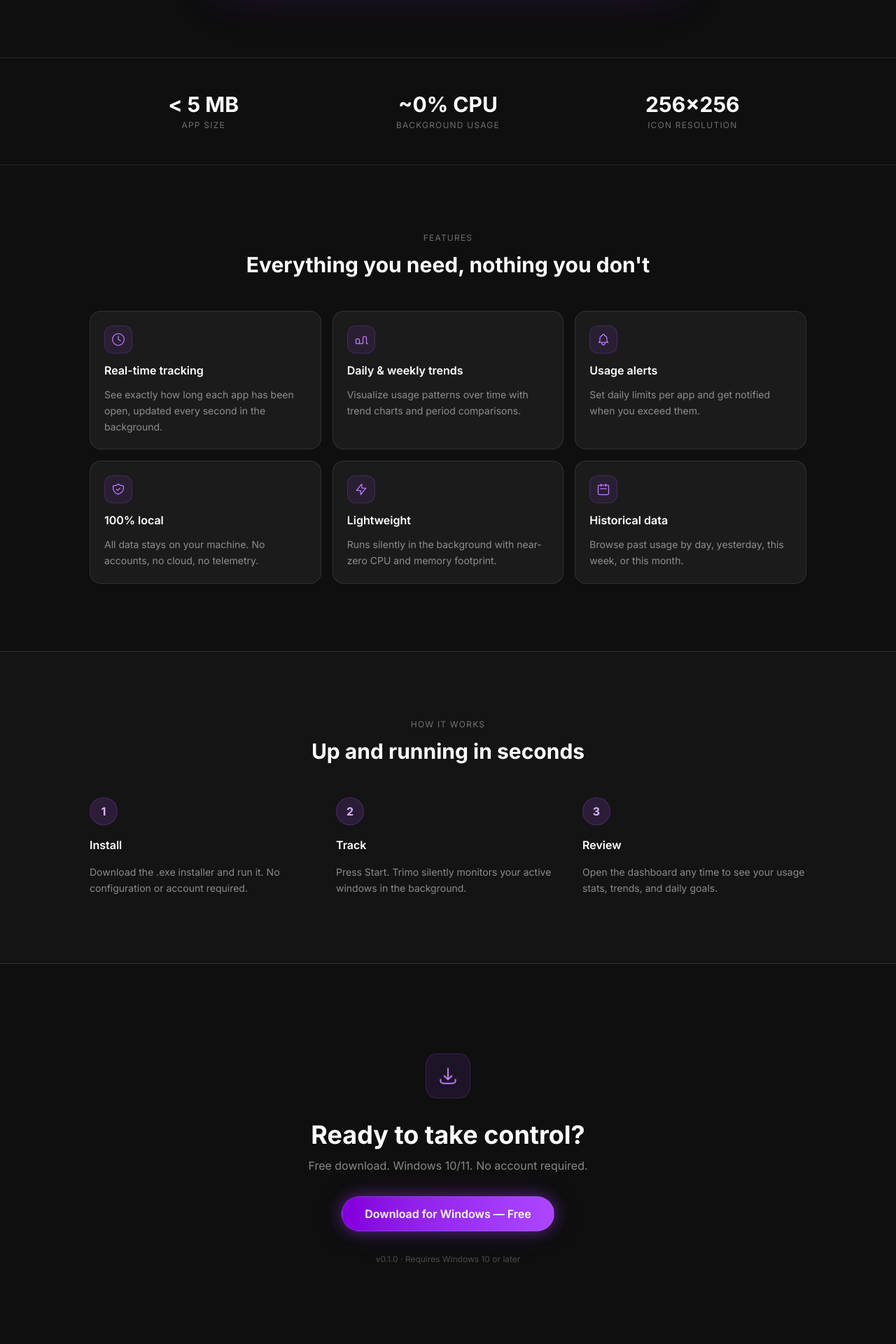
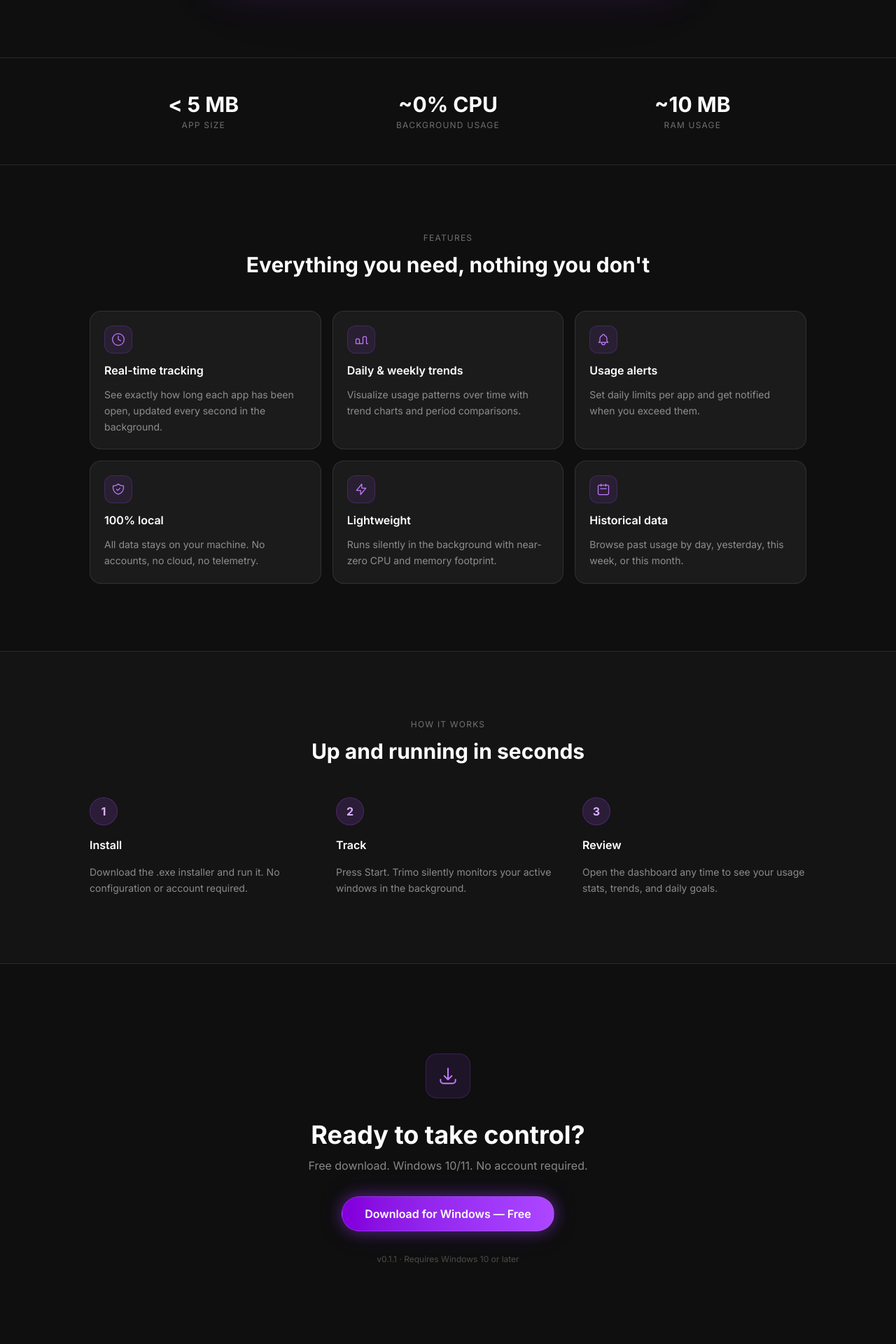
Before and after one commit to bhd71/trimo-web, a Next.js app: page / in a window 1280 px wide. Shown: the part 1180-3100 px from the top of the page at 70% size. Built offline with nearby package versions, Linux system fonts and the light colour scheme.

Commit message:
chore: bump version to 0.1.1

```diff
--- a/app/layout.tsx
+++ b/app/layout.tsx
@@ -67,7 +67,7 @@
   description: 'Trimo is a free, lightweight Windows desktop app that silently tracks application usage time and displays detailed stats and trends.',
   url: 'https://trimo.app/',
   downloadUrl: 'https://trimo.app/#download',
-  softwareVersion: '0.1.0',
+  softwareVersion: '0.1.1',
   screenshot: 'https://trimo.app/og-image.png',
 }
 
--- a/components/DownloadSection.tsx
+++ b/components/DownloadSection.tsx
@@ -20,7 +20,7 @@
         >
           Download for Windows — Free
         </a>
-        <p className="text-xs text-white/25">v0.1.0 · Requires Windows 10 or later</p>
+        <p className="text-xs text-white/25">v0.1.1 · Requires Windows 10 or later</p>
       </div>
     </section>
   )
--- a/components/StatsStrip.tsx
+++ b/components/StatsStrip.tsx
@@ -1,7 +1,7 @@
 const STATS = [
   { value: '< 5 MB',  label: 'App size' },
   { value: '~0% CPU', label: 'Background usage' },
-  { value: '256×256', label: 'Icon resolution' },
+  { value: '~10 MB', label: 'RAM usage' },
 ]
 
 export default function StatsStrip() {
```
